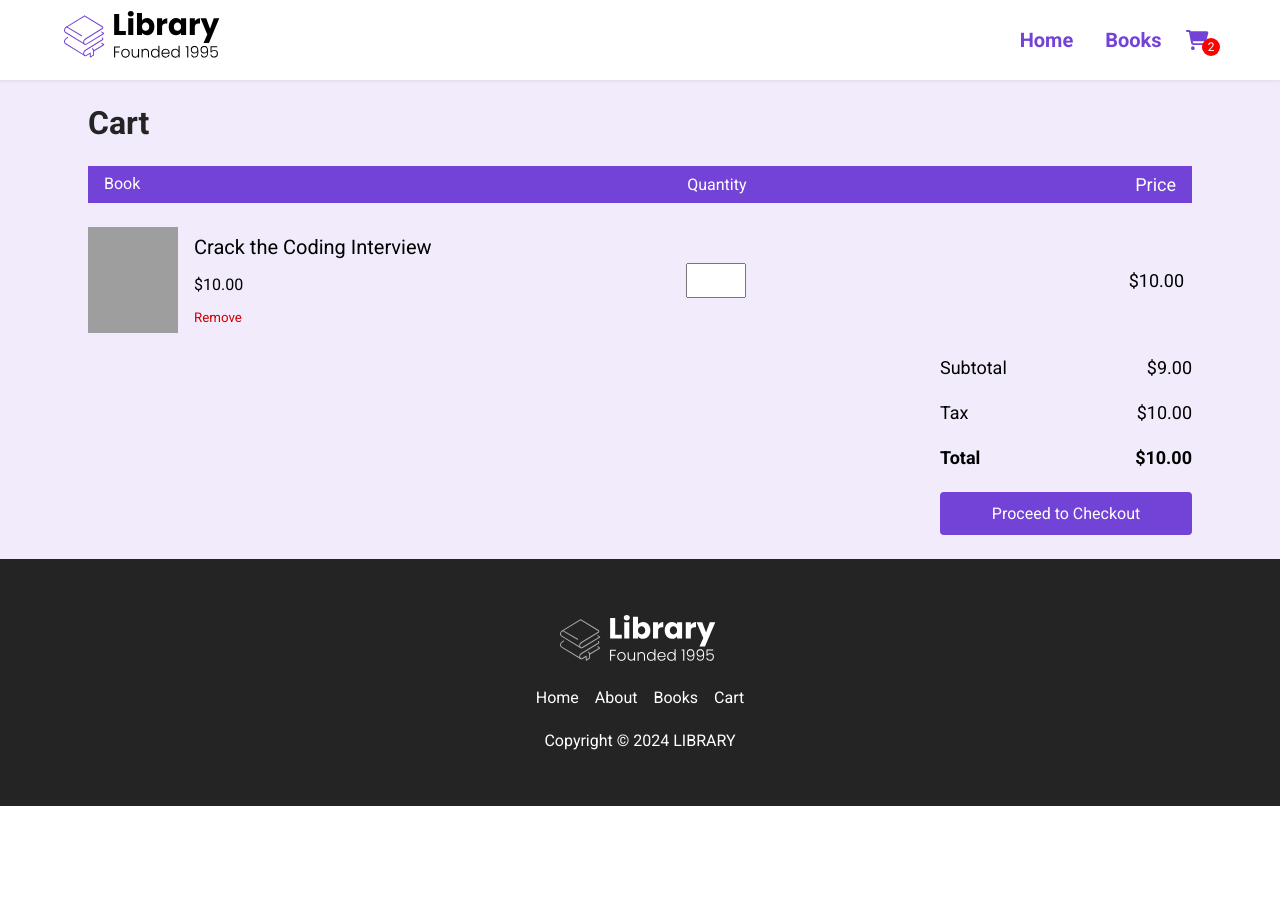
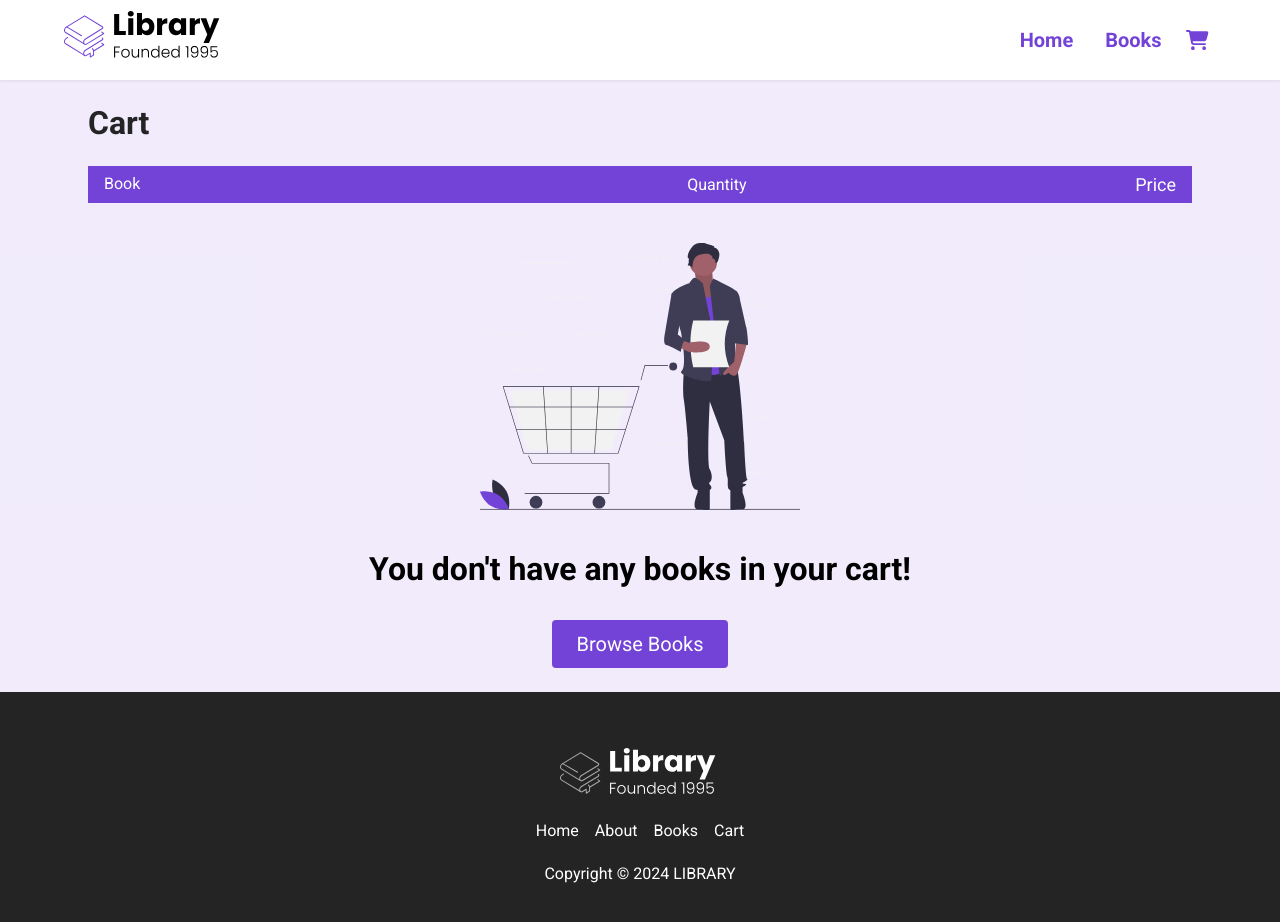
Before and after one commit to Iwhite96/Ecom-Work-Project, a React (Create React App) app: page /cart in a window 1280 px wide. Shown: the top 922 px of the page. Before the commit the page ends 806 px from the top, so only its background shows below. Built offline with nearby package versions, Linux system fonts and the light colour scheme; grey boxes are pictures that could not be loaded.

Commit message:
Ecom_add

```diff
--- a/src/App.js
+++ b/src/App.js
@@ -12,44 +12,52 @@
   const [cart, setCart] = useState([]);
 
   function addToCart(book){
-    setCart([...cart, book])
+    setCart([...cart, { ...book, quantity: 1}])
   }
+
+  function changeQuantity(book, quantity) {
+    setCart(
+      cart.map((item) =>
+       item.id === book.id
+        ? {
+         ...item,
+         quantity: +quantity
+        }
+      : item
+
+
+    )
+  );
+
+  }
+
+  function removeItem (item) {
+    setCart(cart.filter(book => book.id !== item.id))
+  }
+
+  function numberOfItems() {
+    let counter = 0;
+    cart.forEach(item => {
+      counter += item.quantity
+    })
+    return counter
+  }
+
   useEffect(() => {
     console.log(cart);
   }, [cart]);
-  // function addToCart(book) {
-  //   const dupeItem = cart.find((item) => +item.id === +book.id);
-  //   if(dupeItem) {
-  //     setCart(
-  //       cart.map((item) => {
-  //       if( item.id === dupeItem.id) {
-  //         return {
-  //           ...item,
-  //           quantity: item.quantity + 1,
-  //         }
-  //       }
-  //       else{
-  //         return item
-  //       }
-  //     }))
-  //   }
-  //   else {
-  //     setCart([...cart, {...book, quantity: 1}])
-  //   }
-  // }
-
 
   return (
     <Router>
       <div className="App">
-        <Nav />
+        <Nav numberOfItems={numberOfItems()}/>
         <Routes>
         <Route path="/" element={<Home />} />
         <Route path="/books" element={<Books books={books} />} />
         <Route
-          path="/books/:id" element={<BookInfo books={books} addToCart={addToCart} />}
+          path="/books/:id" element={<BookInfo books={books} cart={cart} addToCart={addToCart} />}
         />
-        <Route path="/cart" element={<Cart books={books} cart={cart} />} />
+        <Route path="/cart" element={<Cart books={books} cart={cart} changeQuantity={changeQuantity} removeItem={removeItem}/>} />
         </Routes>
         <Footer />
       </div>
--- a/src/components/Nav.jsx
+++ b/src/components/Nav.jsx
@@ -3,7 +3,7 @@
 import LibraryLogo from '../ecom-assets/Library.svg'
 import { Link } from 'react-router-dom'
 
-const Nav = () => {
+const Nav = ({ numberOfItems }) => {
     function openMenu() {
         document.body.classList += " menu--open"
     }
@@ -31,7 +31,10 @@
             <Link to="/cart" className='nav__link'>
             <FontAwesomeIcon icon="shopping-cart"/>
             </Link>
-            <span className="cart__length">2</span>
+            {
+                numberOfItems > 0 && <span className="cart__length">{numberOfItems}</span>
+            }
+
         </li>
         </ul>
         <div className="menu__backdrop">
--- a/src/components/ui/Book.jsx
+++ b/src/components/ui/Book.jsx
@@ -1,15 +1,33 @@
-import { FontAwesomeIcon } from "@fortawesome/react-fontawesome";
-import React from "react";
+import React, { useEffect, useState } from "react";
 import { Link } from "react-router-dom";
 import Rating from "./Rating";
 import Price from "./Price";
 
 const Book = ({ book }) => {
+  const [img, setImg] = useState()
+
+useEffect (() => {
+  const image = new Image();
+  image.src = book.url;
+  image.onLoad = () => {
+    setTimeout(() => {
+     setImg(image)
+    }, 300);
+
+  }
+})
+
   return (
+
     <div className="book">
+      {img ? (
+        <>
                <Link to={`/books/${book.id}`}>
                 <figure className="book__img--wrapper">
-          <img src={book.url} alt="" className="book__img" />
+                  <img
+                  src={img.src}
+                  alt=""
+                  className="book__img" />
                 </figure>
              </Link>
               <div className="book__title">
@@ -18,7 +36,17 @@
                 </Link>
               </div>
              <Rating rating={book.rating}/>
-<Price salePrice={book.salePrice} originalPrice={book.originalPrice}/>
+        <Price salePrice={book.salePrice} originalPrice={book.originalPrice}
+        />
+      </>
+      ):(
+      <>
+      <div className="book__img--skeleton"></div>
+      <div className="skeleton book__title--skeleton"></div>
+      <div className="skeleton book__rating--skeleton"></div>
+      <div className="skeleton book__price--skeleton"></div>
+      </>
+      )}
    </div>
   );
 };
--- a/src/pages/BookInfo.jsx
+++ b/src/pages/BookInfo.jsx
@@ -14,7 +14,7 @@
    }
 
    function bookExistsOnCart(){
-    return cart.find(book => book.id === id)
+    return cart.find(book => book.id === +id)
    }
 
   return (
@@ -56,7 +56,7 @@
                         </p>
                      </div>
                      {bookExistsOnCart() ? (
-                     <Link to={`/cart}`}>
+                     <Link to={`/cart`}>
                         <button className="btn">Checkout</button>
                         </Link>
                      ):(
--- a/src/pages/Cart.jsx
+++ b/src/pages/Cart.jsx
@@ -1,6 +1,17 @@
 import React from "react";
+import EmptyCart from "../ecom-assets/empty_cart.svg";
+import { Link } from "react-router-dom";
 
-const Cart = () => {
+const Cart = ({ cart, changeQuantity, removeItem }) => {
+  const total = () => {
+    let price = 0;
+    cart.forEach((item) => {
+      price += +((item.salePrice || item.originalPrice) * item.quantity);
+    });
+
+    return price;
+  };
+
   return (
     <div id="books__body">
       <main id="idbooks__main">
@@ -16,47 +27,84 @@
                 <span className="cart__total">Price</span>
               </div>
               <div className="cart__body">
+                {cart.map((book) => {
+                  return (
                     <div className="cart__item">
                       <div className="cart__book">
                         <img
-                    src="https://m.media-amazon.com/images/I/61mIq2iJUXL._AC_UF1000,1000_QL80_.jpg"
+                          src={book.url}
                           className="cart__book--img"
-                    alt="" />
+                          alt=""
+                        />
                         <div className="cart__book--info">
-                    <span className="cart__book--title">Crack the Coding Interview</span>
+                          <span className="cart__book--title">
+                            {book.title}
+                          </span>
                           <span className="cart__book--price">
-                        $10.00
+                            ${(book.salePrice || book.originalPrice).toFixed(2)}
                           </span>
-                    <button className="cart__book--remove">
+                          <button
+                            className="cart__book--remove"
+                            onClick={() => removeItem(book)}
+                          >
                             Remove
                           </button>
                         </div>
                       </div>
                       <div className="cart__quantity">
-                    <input type="number" min={0} max={99} className="cart__input"/>
+                        <input
+                          type="number"
+                          min={0}
+                          max={99}
+                          className="cart__input"
+                          value={book.quantity}
+                          onChange={(event) =>
+                            changeQuantity(book, event.target.value)
+                          }
+                        />
                       </div>
                       <div className="cart__total">
-                    $10.00
+                        $
+                        {(
+                          (book.salePrice || book.originalPrice) * book.quantity
+                        ).toFixed(2)}
                       </div>
                     </div>
+                  );
+                })}
               </div>
+              {cart.length === 0 && (
+                <div className="cart__empty">
+                  <img src={EmptyCart} alt="" className="cart__empty--img" />
+                  <h2>You don't have any books in your cart!</h2>
+                  <Link to="/books">
+                    <button className="btn">Browse Books</button>
+                  </Link>
                 </div>
+              )}
+            </div>
+            {cart.length > 0 && (
               <div className="total">
                 <div className="total__item total__sub--total">
                   <span>Subtotal</span>
-                    <span>$9.00</span>
+                  <span>${(total() * 0.9).toFixed(2)}</span>
                 </div>
                 <div className="total__item total__tax">
                   <span>Tax</span>
-                    <span>$10.00</span>
+                  <span>${(total() * 0.1).toFixed(2)}</span>
                 </div>
                 <div className="total__item total__price">
                   <span>Total</span>
-                    <span>$10.00</span>
+                  <span>${total().toFixed(2)}</span>
                 </div>
-                <button className="btn btn__checkout no-cursor" onClick={() => alert("Coming soon :)")}>Proceed to Checkout</button>
-
+                <button
+                  className="btn btn__checkout no-cursor"
+                  onClick={() => alert("Coming soon :)")}
+                >
+                  Proceed to Checkout
+                </button>
               </div>
+            )}
           </div>
         </div>
       </main>
```
Lines whose indentation alone changed are shown as unchanged.
